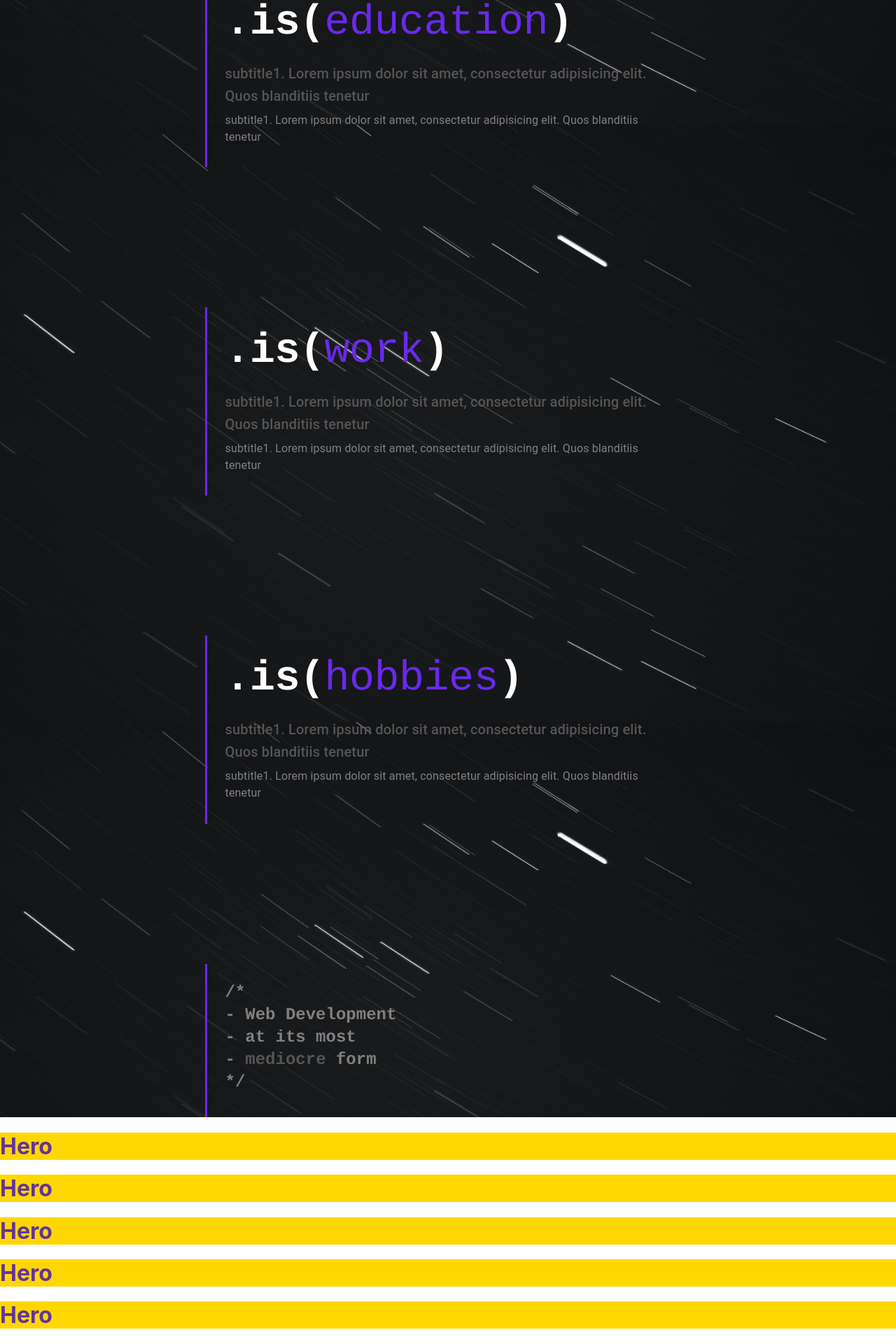
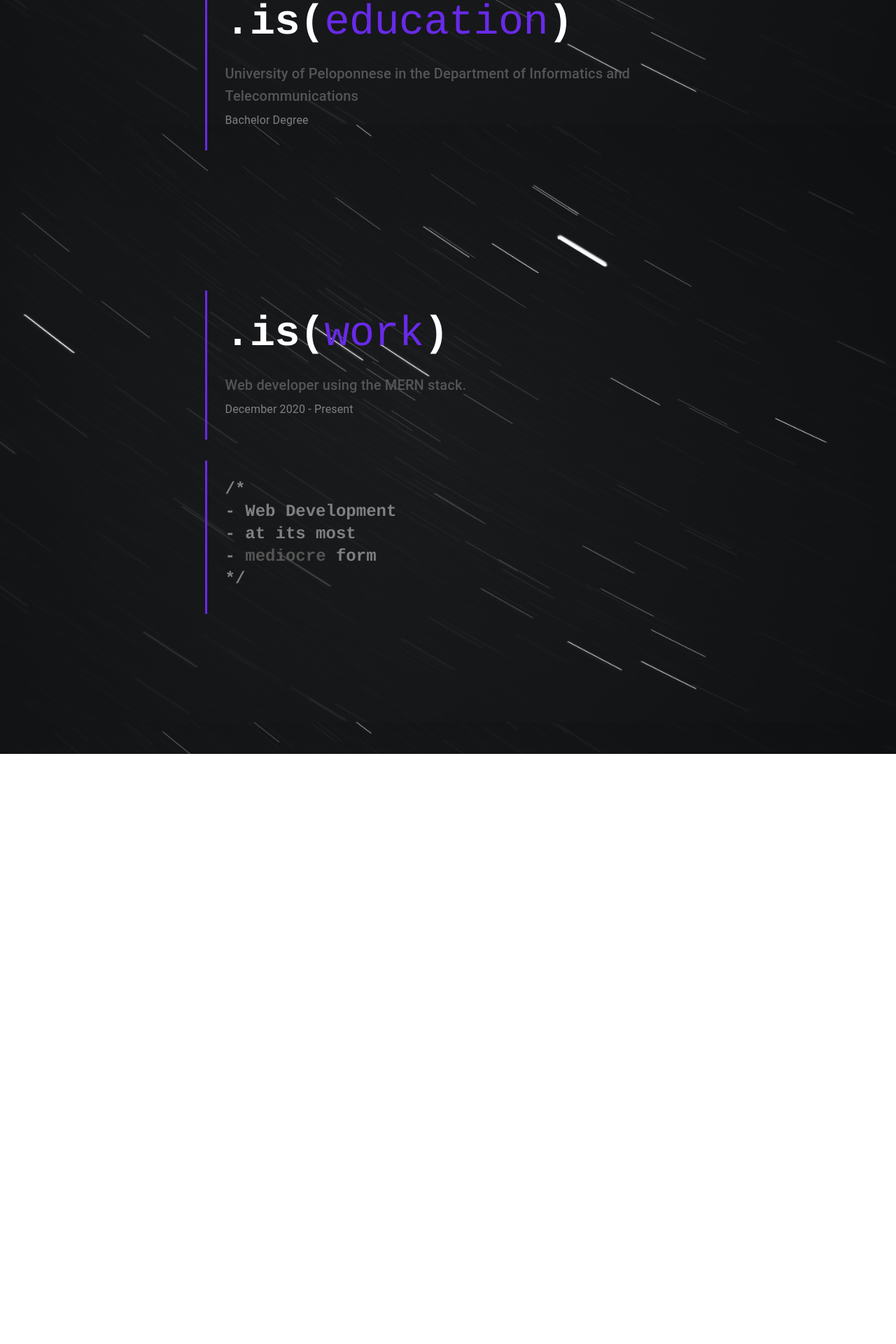
Before and after one commit to AnastasiaTsi/AnastasiaTsi.github.io, a React (Create React App) app: page / in a window 1280 px wide. Shown: the part 675-2595 px from the top of the page at 70% size. After the commit the page ends 1752 px from the top, so only its background shows below. Built offline with nearby package versions, Linux system fonts and the light colour scheme.

Commit message:
hero done

```diff
--- /dev/null
+++ b/src/components/Hero/CommentCard.tsx
@@ -0,0 +1,21 @@
+import { Typography } from "@material-ui/core/";
+import { CardDiv } from "./heroStyles";
+
+const CommentCard = () => {
+  return (
+    <CardDiv style={{ marginTop: "30px" }}>
+      <Typography
+        style={{ fontFamily: "courier", fontWeight: "bold" }}
+        variant="h5"
+        gutterBottom
+      >
+        /* <br />
+        - Web Development <br />- at its most
+        <br />- <span style={{ color: "#555" }}>mediocre</span> form <br />
+        */
+      </Typography>
+    </CardDiv>
+  );
+};
+
+export default CommentCard;
--- a/src/components/Hero/Hero.tsx
+++ b/src/components/Hero/Hero.tsx
@@ -1,38 +1,29 @@
-import { Typography } from "@material-ui/core/";
 import MainCard from "./MainCard";
 import MyCard from "./MyCard";
-import { RootDiv, CardDiv } from "./heroStyles";
+import { RootDiv } from "./heroStyles";
+import info from "./info";
+import CommentCard from "./CommentCard";
 
 const Hero = () => {
   return (
-    <>
-      <RootDiv>
-        <div style={{ marginTop: "80px" }} />
+    <RootDiv>
+      <div style={{ marginTop: "80px" }} />
 
-        <MainCard />
-        <MyCard title="education" />
-        <MyCard title="work" />
-        <MyCard title="hobbies" />
-
-        <CardDiv>
-          <Typography
-            style={{ fontFamily: "courier", fontWeight: "bold" }}
-            variant="h5"
-            gutterBottom
-          >
-            /* <br />
-            - Web Development <br />- at its most
-            <br />- <span style={{ color: "#555" }}>mediocre</span> form <br />
-            */
-          </Typography>
-        </CardDiv>
-      </RootDiv>
-      <h1 style={{ backgroundColor: "gold", color: "rebeccapurple" }}>Hero</h1>
-      <h1 style={{ backgroundColor: "gold", color: "rebeccapurple" }}>Hero</h1>
-      <h1 style={{ backgroundColor: "gold", color: "rebeccapurple" }}>Hero</h1>
-      <h1 style={{ backgroundColor: "gold", color: "rebeccapurple" }}>Hero</h1>
-      <h1 style={{ backgroundColor: "gold", color: "rebeccapurple" }}>Hero</h1>
-    </>
+      <MainCard />
+      <MyCard
+        title={info[0].title}
+        paragraph1={info[0].paragraph1}
+        paragraph2={info[0].paragraph2}
+      />
+      <MyCard
+        title={info[1].title}
+        paragraph1={info[1].paragraph1}
+        paragraph2={info[1].paragraph2}
+      />
+      <CommentCard />
+      {/* <MyCard title={info[2].title} /> */}
+      <div style={{ marginTop: "200px" }} />
+    </RootDiv>
   );
 };
 
--- a/src/components/Hero/MyCard.tsx
+++ b/src/components/Hero/MyCard.tsx
@@ -21,18 +21,17 @@ const MyCard = ({ title, paragraph1, paragraph2 }: CardProps) => {
             }}
           >
             {title}
-            {/* work - react(web dev at its worst), hobbies */}
           </span>
           )
         </StyledIs>
       </Typography>
       <Typography style={{ color: "#555" }} variant="h6" gutterBottom>
-        subtitle1. Lorem ipsum dolor sit amet, consectetur adipisicing elit.
-        Quos blanditiis tenetur
+        {paragraph1 ||
+          "subtitle1. Lorem ipsum dolor sit amet, consectetur adipisicing elit. Quos blanditiis tenetur"}
       </Typography>
       <Typography variant="body1" gutterBottom>
-        subtitle1. Lorem ipsum dolor sit amet, consectetur adipisicing elit.
-        Quos blanditiis tenetur
+        {paragraph2 ||
+          "subtitle1. Lorem ipsum dolor sit amet, consectetur adipisicing elit. Quos blanditiis tenetur"}
       </Typography>
     </CardDiv>
   );
--- a/src/components/Hero/heroStyles.ts
+++ b/src/components/Hero/heroStyles.ts
@@ -1,7 +1,5 @@
 import styled from "styled-components";
 import colors from "../../style/colors";
-import { Link } from "react-router-dom";
-import AppBar from "@material-ui/core/AppBar";
 
 export const RootDiv = styled.div`
   min-height: 100vh;
--- /dev/null
+++ b/src/components/Hero/info.ts
@@ -0,0 +1,20 @@
+const info = [
+  {
+    title: "education",
+    paragraph1:
+      "University of Peloponnese in the Department of Informatics and Telecommunications",
+    paragraph2: "Bachelor Degree",
+  },
+  {
+    title: "work",
+    paragraph1: `Web developer using the MERN stack.`,
+    paragraph2: "December 2020 - Present",
+  },
+  {
+    title: "hobbies",
+    paragraph1: `Web developer`,
+    paragraph2: "Full time",
+  },
+];
+
+export default info;
```
